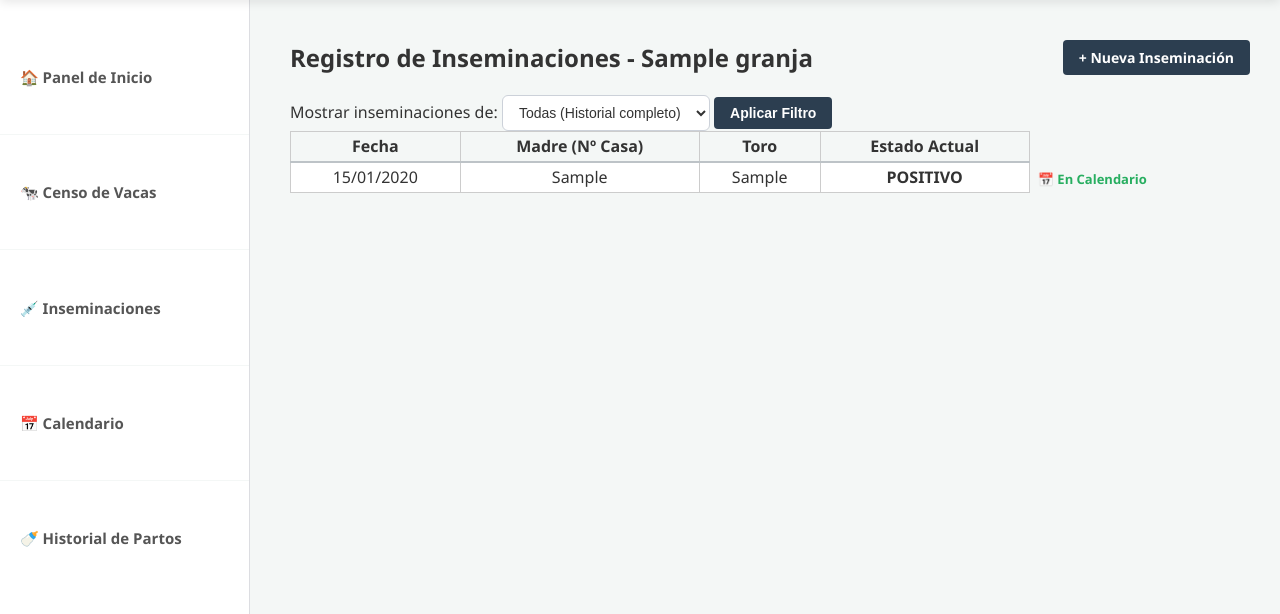
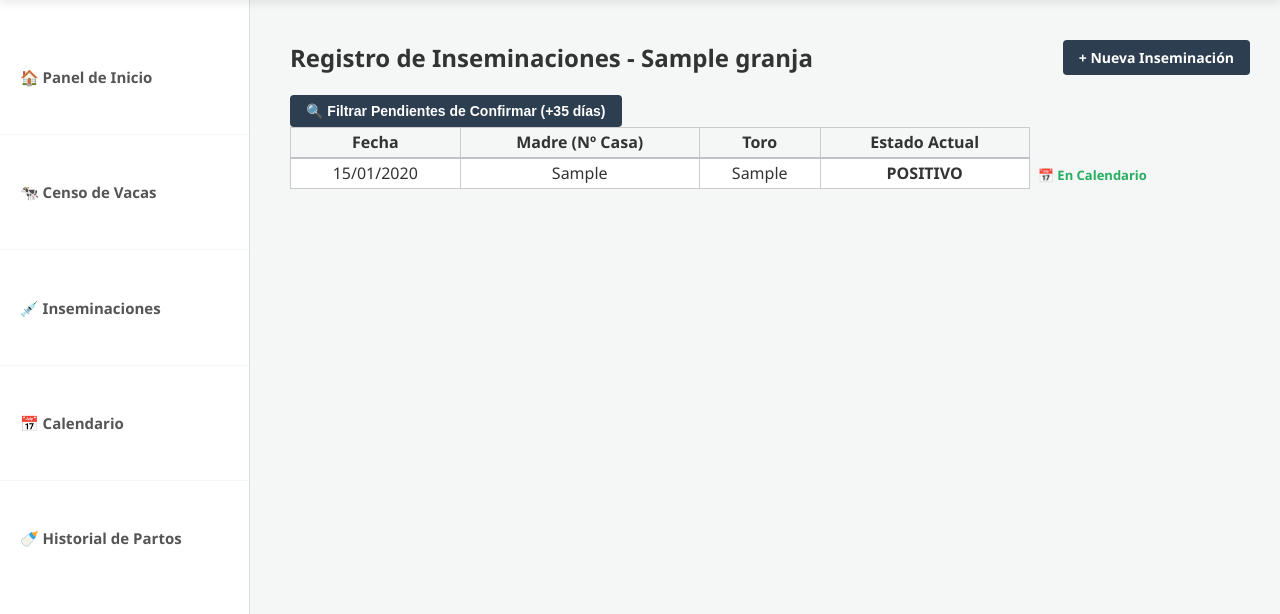
Before and after one commit to franlrx/Crotalia, a Django app: page /inseminaciones/ in a window 1280 px wide. Shown: the part 125-739 px from the top of the page. Run offline with Django 5.2, Linux system fonts and the light colour scheme; a user stored in the database is signed in; tables that the repository leaves empty hold one stand-in row (values such as "Sample post").

Commit message:
Añadir filtro de confirmacion de preñez a 35 dias

```diff
--- a/ganaderia/templates/ganaderia/lista_inseminaciones.html
+++ b/ganaderia/templates/ganaderia/lista_inseminaciones.html
@@ -8,23 +8,19 @@
     </div>
 
     <!-- NUEVA BARRA DE FILTROS POR DÍAS -->
-    <div class="barra-filtros">
-        <form method="GET" action="{% url 'ganaderia:lista_inseminaciones' %}">
-
-            <label for="dias">Mostrar inseminaciones de:</label>
-            <select name="dias" id="dias">
-                <!-- Comprobamos qué valor nos devuelve la vista para dejarlo preseleccionado -->
-                <option value="" {% if not dias_seleccionados %}selected{% endif %}>Todas (Historial completo)</option>
-                <option value="15" {% if dias_seleccionados == '15' %}selected{% endif %}>Últimos 15 días</option>
-                <option value="21" {% if dias_seleccionados == '21' %}selected{% endif %}>Últimos 21 días (1 celo)</option>
-                <option value="30" {% if dias_seleccionados == '30' %}selected{% endif %}>Últimos 30 días</option>
-                <option value="60" {% if dias_seleccionados == '60' %}selected{% endif %}>Últimos 60 días</option>
-                <option value="90" {% if dias_seleccionados == '90' %}selected{% endif %}>Últimos 90 días</option>
-            </select>
-
-            <button type="submit" class="btn-accion btn-filtrar">Aplicar Filtro</button>
-
-        </form>
+   <div class="barra-filtros">
+        {% if filtro_dudosas_activo %}
+            <a href="{% url 'ganaderia:lista_inseminaciones' %}" class="btn-accion" style="background-color: #7f8c8d; text-decoration: none;">
+                ✖ Quitar filtro (Mostrando solo Dudosas +35 días)
+            </a>
+        {% else %}
+            <form method="GET" action="{% url 'ganaderia:lista_inseminaciones' %}">
+                <input type="hidden" name="filtro_dudosas" value="on">
+                <button type="submit" class="btn-accion btn-filtrar">
+                    🔍 Filtrar Pendientes de Confirmar (+35 días)
+                </button>
+            </form>
+        {% endif %}
     </div>
 
     <table class="tabla-datos">
--- a/ganaderia/views.py
+++ b/ganaderia/views.py
@@ -48,22 +48,30 @@ def lista_partos(request):
 @login_required(login_url='/login/')
 def lista_inseminaciones(request):
     granja_usuario = request.user.perfil.granja
-    inseminaciones_autorizadas = Inseminacion.objects.filter(vaca__granja=granja_usuario).exclude(estado='NEGATIVO').order_by('-fecha')
 
-    # --- NUEVA LÓGICA DE FILTRADO (HACE X DÍAS) ---
-    dias = request.GET.get('dias')
+    # Por defecto: cargamos todas las inseminaciones EXCEPTO las negativas
+    inseminaciones_autorizadas = Inseminacion.objects.filter(
+        vaca__granja=granja_usuario
+    ).exclude(estado='NEGATIVO').order_by('-fecha')
 
-    if dias and dias.isdigit():
-        dias_int = int(dias)
-        # Calculamos qué día era hace X días
-        fecha_limite = date.today() - timedelta(days=dias_int)
-        # Filtramos las inseminaciones que sean mayores o iguales a esa fecha
-        inseminaciones_autorizadas = inseminaciones_autorizadas.filter(fecha__gte=fecha_limite)
+    # --- NUEVA LÓGICA DE FILTRADO (DUDOSAS +35 DÍAS) ---
+    filtro_dudosas = request.GET.get('filtro_dudosas')
+
+    if filtro_dudosas == 'on':
+        # Calculamos la fecha exacta de hace 35 días
+        fecha_limite = date.today() - timedelta(days=35)
+
+        # Filtramos: Solo estado DUDOSO y que la fecha sea menor o igual (<=) a hace 35 días
+        inseminaciones_autorizadas = inseminaciones_autorizadas.filter(
+            estado='DUDOSO',
+            fecha__lte=fecha_limite
+        )
 
     contexto = {
         'inseminaciones': inseminaciones_autorizadas,
         'nombre_granja': granja_usuario.nombre,
-        'dias_seleccionados': dias # Lo enviamos para que el desplegable recuerde qué elegimos
+        # Pasamos esta variable al HTML para saber si el filtro está activado
+        'filtro_dudosas_activo': filtro_dudosas == 'on'
     }
     return render(request, 'ganaderia/lista_inseminaciones.html', contexto)
 
```
